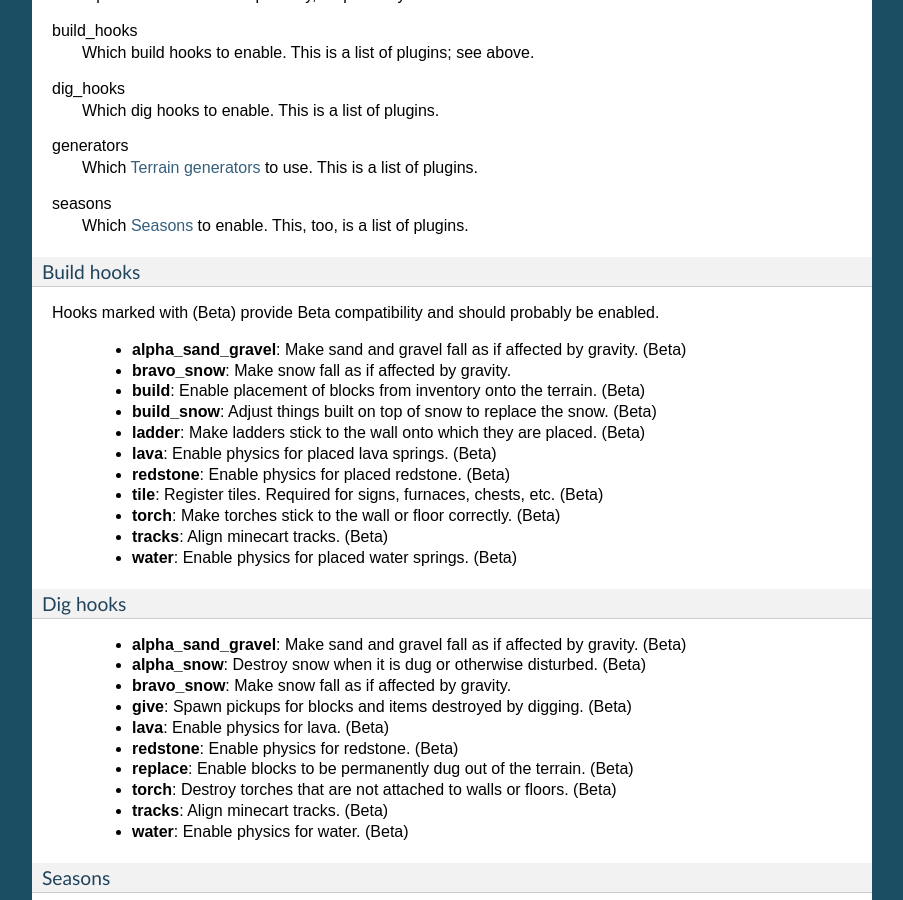
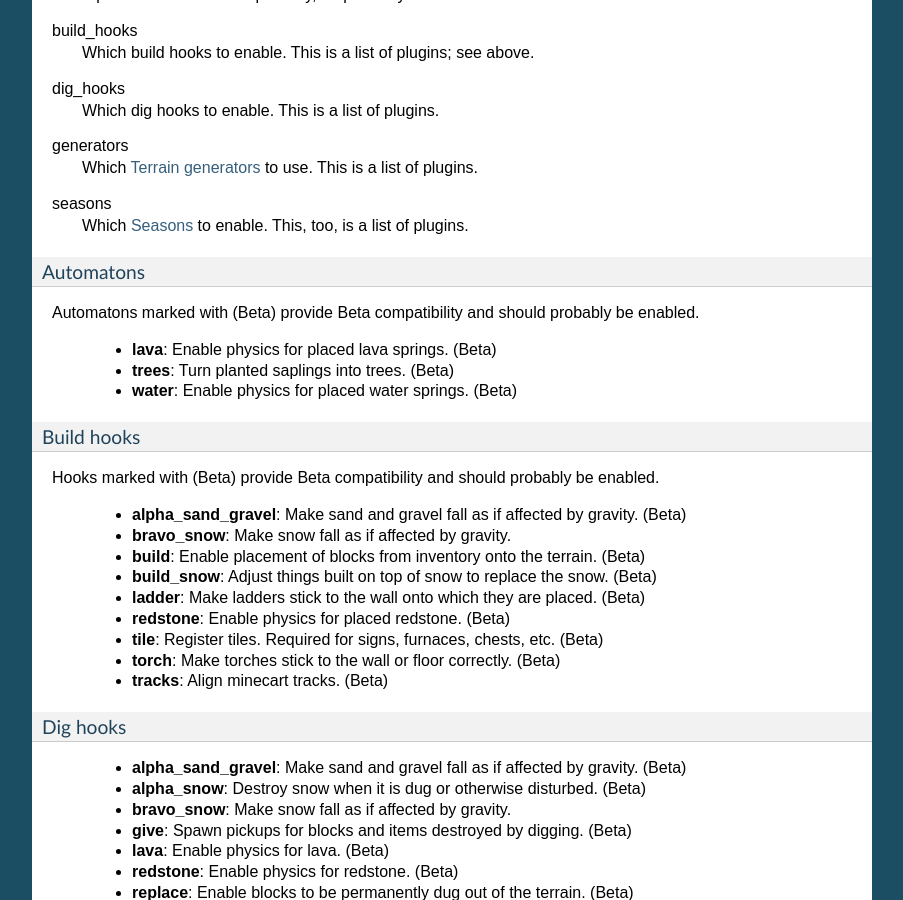
Before and after one commit to bravoserver/bravo, a Sphinx documentation site: the page built from docs/administration.rst, in a window 1280 px wide and 900 px high, scrolled down 1804 px. Shown: the whole window, without its empty margins (198-1101 px from the left). Built offline with Sphinx 7.4.7, drawn with Linux system fonts in a browser that asks for light colours; formulas are drawn with MathJax 3.

Commit message:
docs: Update for automatons.

```diff
--- a/docs/administration.rst
+++ b/docs/administration.rst
@@ -110,6 +110,16 @@ generators
 seasons
     Which :ref:`season_plugins` to enable. This, too, is a list of plugins.
 
+Automatons
+^^^^^^^^^^
+
+Automatons marked with (Beta) provide Beta compatibility and should probably
+be enabled.
+
+ * **lava**: Enable physics for placed lava springs. (Beta)
+ * **trees**: Turn planted saplings into trees. (Beta)
+ * **water**: Enable physics for placed water springs. (Beta)
+
 Build hooks
 ^^^^^^^^^^^
 
```
Also changed, not shown: other parts of docs/administration.rst (+0 -2 lines).
